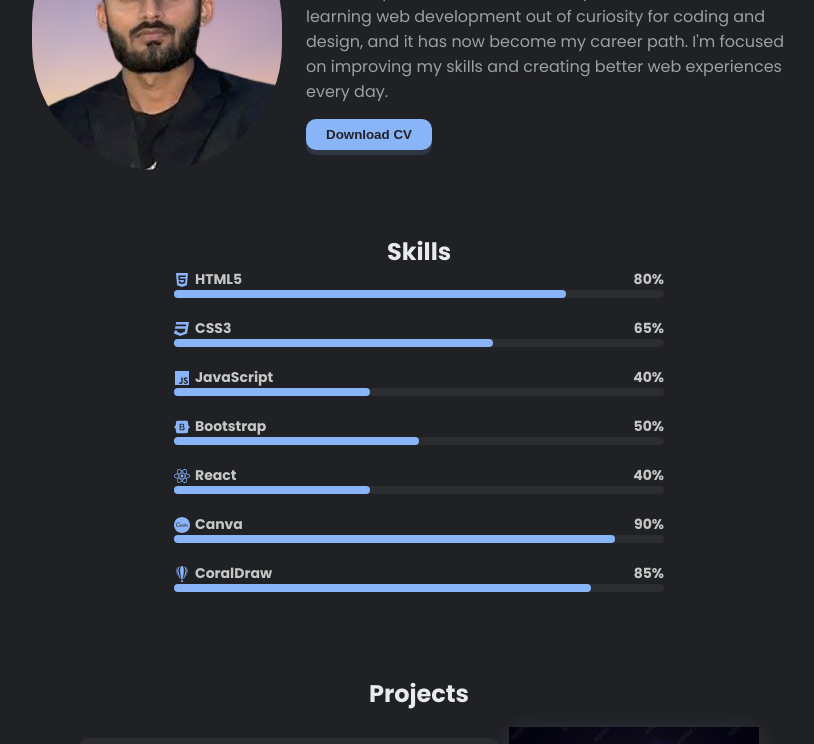
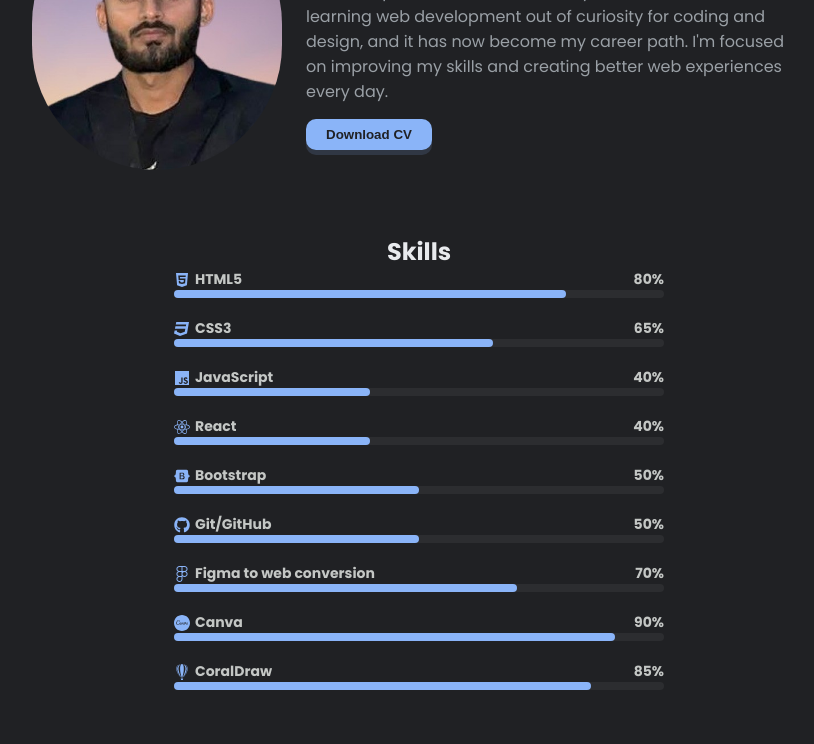
Before and after one commit to manishverma07/portfolio, a React (Create React App) app: page / in a window 1280 px wide. Shown: the part 782-1526 px from the top of the page, without its empty margins (221-1035 px from the left). Built offline with nearby package versions, Linux system fonts and the light colour scheme.

Commit message:
updated hero and skill section

```diff
--- a/src/Components/HeroSection.js
+++ b/src/Components/HeroSection.js
@@ -11,7 +11,7 @@
                 <h1 className="myName">Manish Verma </h1>
                 <h2 id="hero-career">Frontend Developer</h2>
                 <p>
-                    Frontend Developer focused on building clean and responsive web applications. I work with HTML, CSS, JavaScript, and React, and I am currently improving my skills in turning UI designs into functional interfaces. I enjoy learning by building real projects and aim to grow as a developer through hands-on experience.
+                    I am a passionate and dedicated frontend developer specializing in creating clean, responsive and user-friendly web applications. I enjoy turning ideas into functional interfaces using clean and efficient code. I am always eager to learn new technologies and improve my skills to deliver exceptional digital experiences.
                 </p>
 
                 <a href="#contact">
--- a/src/Components/Skills.js
+++ b/src/Components/Skills.js
@@ -1,6 +1,6 @@
 import React from 'react';
-import { FaHtml5, FaCss3, FaJs, FaReact, FaBootstrap } from 'react-icons/fa';
-import { SiCanva, SiCoreldraw } from 'react-icons/si';
+import { FaHtml5, FaCss3, FaJs, FaReact, FaBootstrap, FaGithub } from 'react-icons/fa';
+import { SiCanva, SiCoreldraw, SiFigma } from 'react-icons/si';
 
 const Skills = () => {
   return (
@@ -27,6 +27,13 @@
           <div className='bar js'></div>
         </div>
 
+
+        <div className='bar-container'>
+          <h4 className='bar-text'> <span className='skill-name'> <FaReact />  React </span> <span>40%</span></h4>
+          <div className='bar' ></div>
+          <div className='bar react'></div>
+        </div>
+
         <div className='bar-container'>
           <h4 className='bar-text'> <span className='skill-name'> <FaBootstrap /> Bootstrap </span> <span> 50%</span></h4>
           <div className='bar'></div>
@@ -34,9 +41,15 @@
         </div>
 
         <div className='bar-container'>
-          <h4 className='bar-text'> <span className='skill-name'> <FaReact />  React </span> <span>40%</span></h4>
-          <div className='bar' ></div>
-          <div className='bar react'></div>
+          <h4 className='bar-text'> <span className='skill-name'> <FaGithub /> Git/GitHub </span> <span>50%</span></h4>
+          <div className='bar'></div>
+          <div className='bar git'></div>
+        </div>
+
+        <div className='bar-container'>
+          <h4 className='bar-text'> <span className='skill-name'> <SiFigma /> Figma to web conversion </span> <span>70%</span></h4>
+          <div className='bar'></div>
+          <div className='bar figma'></div>
         </div>
 
         <div className='bar-container'>
@@ -51,6 +64,8 @@
           <div className='bar coral'></div>
         </div>
 
+
+
       </div>
 
     </div>
--- a/src/index.css
+++ b/src/index.css
@@ -324,14 +324,26 @@
     margin-top: -8px;
 }
 
+.react {
+    width: 40%;
+    background-color: #8AB4F8;
+    margin-top: -8px;
+}
+
 .boot {
     width: 50%;
     background-color: #8AB4F8;
     margin-top: -8px;
 }
 
-.react {
-    width: 40%;
+.git {
+    width: 50%;
+    background-color: #8AB4F8;
+    margin-top: -8px;
+}
+
+.figma {
+    width: 70%;
     background-color: #8AB4F8;
     margin-top: -8px;
 }
```
